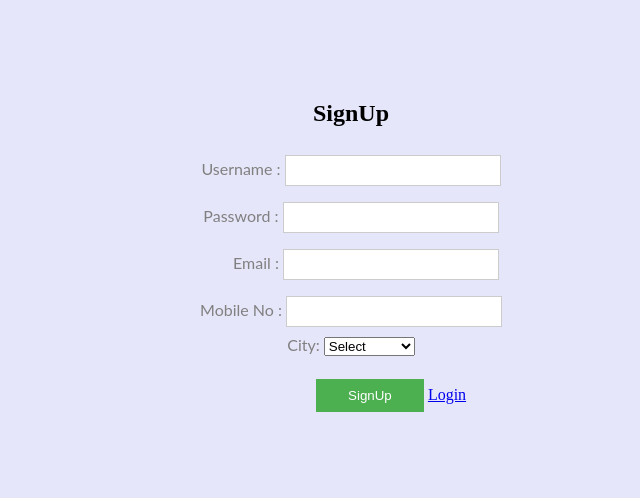
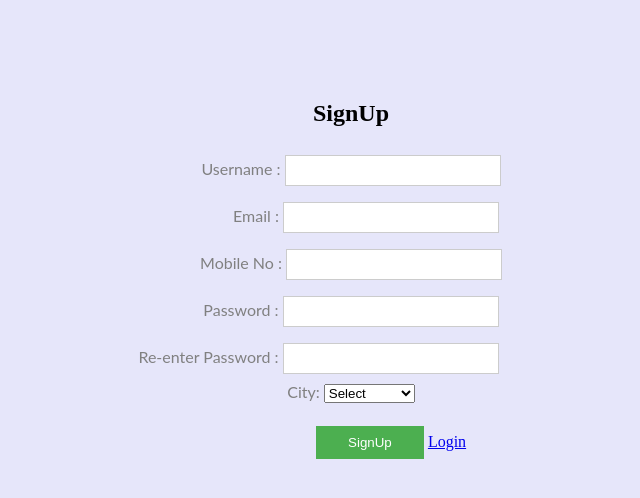
Before and after one commit to Smart-Local-Guide-Devs/webapp, a Django app: page /signup in a window 1280 px wide. Shown: the top 498 px of the page, without its empty margins (289-929 px from the left). Run offline with Django 3.2, Linux system fonts and the light colour scheme.

Commit message:
re-enter pswd field added

```diff
--- a/slgwebapp/frontend/static/signup.css
+++ b/slgwebapp/frontend/static/signup.css
@@ -28,7 +28,7 @@ button:hover{
 opacity:0.8;
 }
 
-#un,#pwd,#em,#mn,#fm,#cy{
+#un,#repwd,#pwd,#em,#mn,#fm,#cy{
 font-family:'Lato', sans-serif;
 color: gray;
 }
@@ -36,3 +36,13 @@ color: gray;
 #em{
 margin-left:30px;
 }
+
+
+#repwd{
+
+  margin-left:130px;
+}
+
+input[id="r9"]{
+  margin-right: 195px;
+}
--- a/slgwebapp/frontend/templates/signup.html
+++ b/slgwebapp/frontend/templates/signup.html
@@ -15,14 +15,17 @@
 <label  for="r3" id="un">Username :</label>
 <input type="text" name="uname" id="r3"><br/>
 
-<label  for="r4" id="pwd">Password :</label>
-<input type="password" name="pass" id="r4"><br/>
-
 <label  for="r5" id="em">Email :</label>
 <input type="text" name="email" id="r5"><br/>
 
 <label  for="r6" id="mn">Mobile No :</label>
 <input type="text" name="mno" id="r6"><br/>
+
+<label  for="r4" id="pwd">Password :</label>
+<input type="password" name="pass" id="r4"><br/>
+
+<label  for="r9" id="repwd">Re-enter Password :</label>
+<input type="password" name="respass" id="r9"><br/>
 
 <label for="r8" id="cy">City:</label>
 
```
